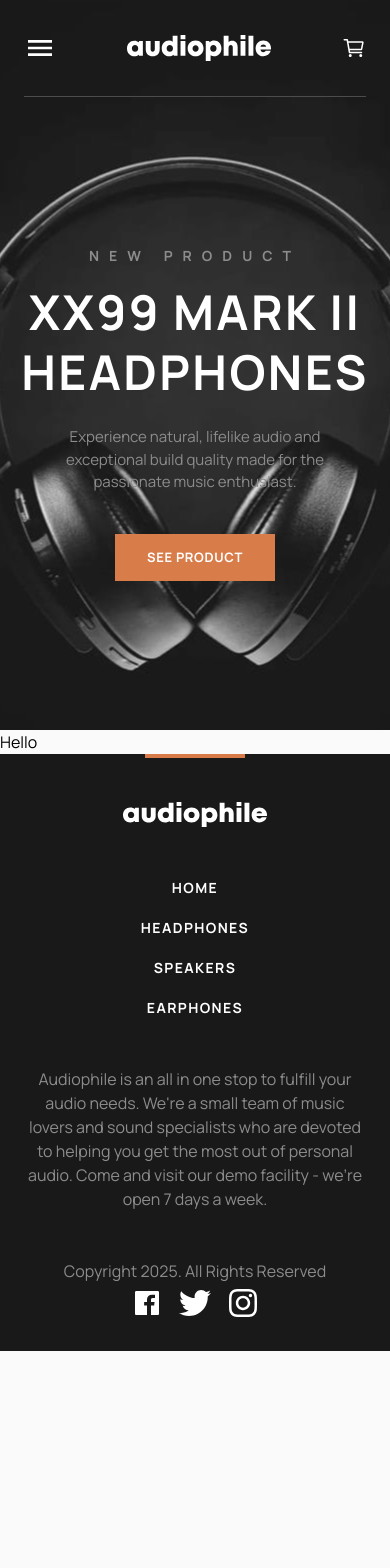
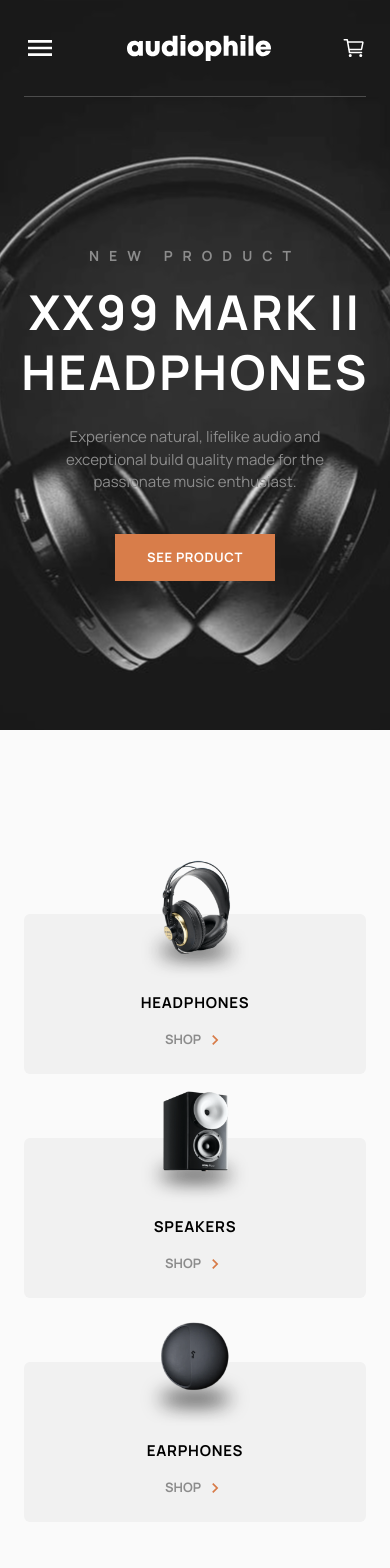
Before and after one commit to Bob-Karemera-Shema/audiophile, a Next.js app: page / in a window 390 px wide. Shown: the top 1568 px of the page. Before the commit the page ends 1351 px from the top, so only its background shows below. Built offline with nearby package versions, Linux system fonts and the light colour scheme.

Commit message:
added categories section with responsive styling

```diff
--- a/app/layout.tsx
+++ b/app/layout.tsx
@@ -24,7 +24,9 @@ export default function RootLayout({
         className={`${manrope.className} antialiased`}
       >
         <Header />
-        {children}
+        <main className="max-w-5xl my-0 mx-6 lg:mx-auto">
+          {children}
+        </main>
         <Footer />
       </body>
     </html>
--- a/app/page.tsx
+++ b/app/page.tsx
@@ -1,10 +1,9 @@
-import Navbar from "@/components/shared/navbar";
-import Image from "next/image";
+import Categories from "@/components/shared/categories";
 
 export default function Home() {
   return (
     <main>
-      <div>Hello</div>
+      <Categories />
     </main>
   );
 }
--- /dev/null
+++ b/components/shared/categories.tsx
@@ -0,0 +1,38 @@
+import categories from "@/utils/categoriesData";
+import Image from "next/image";
+import Link from "next/link";
+import { MdKeyboardArrowRight } from "react-icons/md";
+
+const Categories = () => {
+    return (
+        <section className="grid grid-cols-1 sm:grid-cols-3 gap-y-16 gap-x-2 lg:gap-x-8 mt-32 mb-16 py-14">
+            {
+                categories.map(category => {
+                    const { name, image, url, width, height } = category;
+                    return (
+                        <Link key={name + url} href={url} aria-label={`${name} Page`}>
+                            <div className="bg-container-gray rounded-md flex flex-col items-center justify-end group pb-4 h-40">
+                                <div className="relative -top-4">
+                                    <Image
+                                        src={image}
+                                        alt={name}
+                                        width={width}
+                                        height={height}
+                                        className="w-32"
+                                    />
+                                </div>
+                                <h2 className="relative -top-2 font-bold text-[15px] uppercase tracking-wider mb-4">{name}</h2>
+                                <div className="relative -top-2 flex items-center justify-center gap-1">
+                                    <span className="text-font-gray text-[13px] font-bold uppercase group-hover:text-dark-orange">Shop</span>
+                                    <MdKeyboardArrowRight className="h-5 w-auto font-bold text-dark-orange" />
+                                </div>
+                            </div>
+                        </Link>
+                    )
+                })
+            }
+        </section>
+    )
+}
+
+export default Categories;
--- /dev/null
+++ b/utils/categoriesData.ts
@@ -0,0 +1,25 @@
+const categories = [
+    {
+        name: 'Headphones',
+        image: '/images/image-headphones.png',
+        url: '/headphones',
+        width: 438,
+        height: 422
+    },
+    {
+        name: 'Speakers',
+        image: '/images/image-speakers.png',
+        url: '/speakers',
+        width: 438,
+        height: 408
+    },
+    {
+        name: 'Earphones',
+        image:'/images/image-earphones.png',
+        url: '/earphones',
+        width: 438,
+        height: 380
+    }
+];
+
+export default categories;
```
Also changed, not shown: components/shared/sidebar.tsx (deleted).
